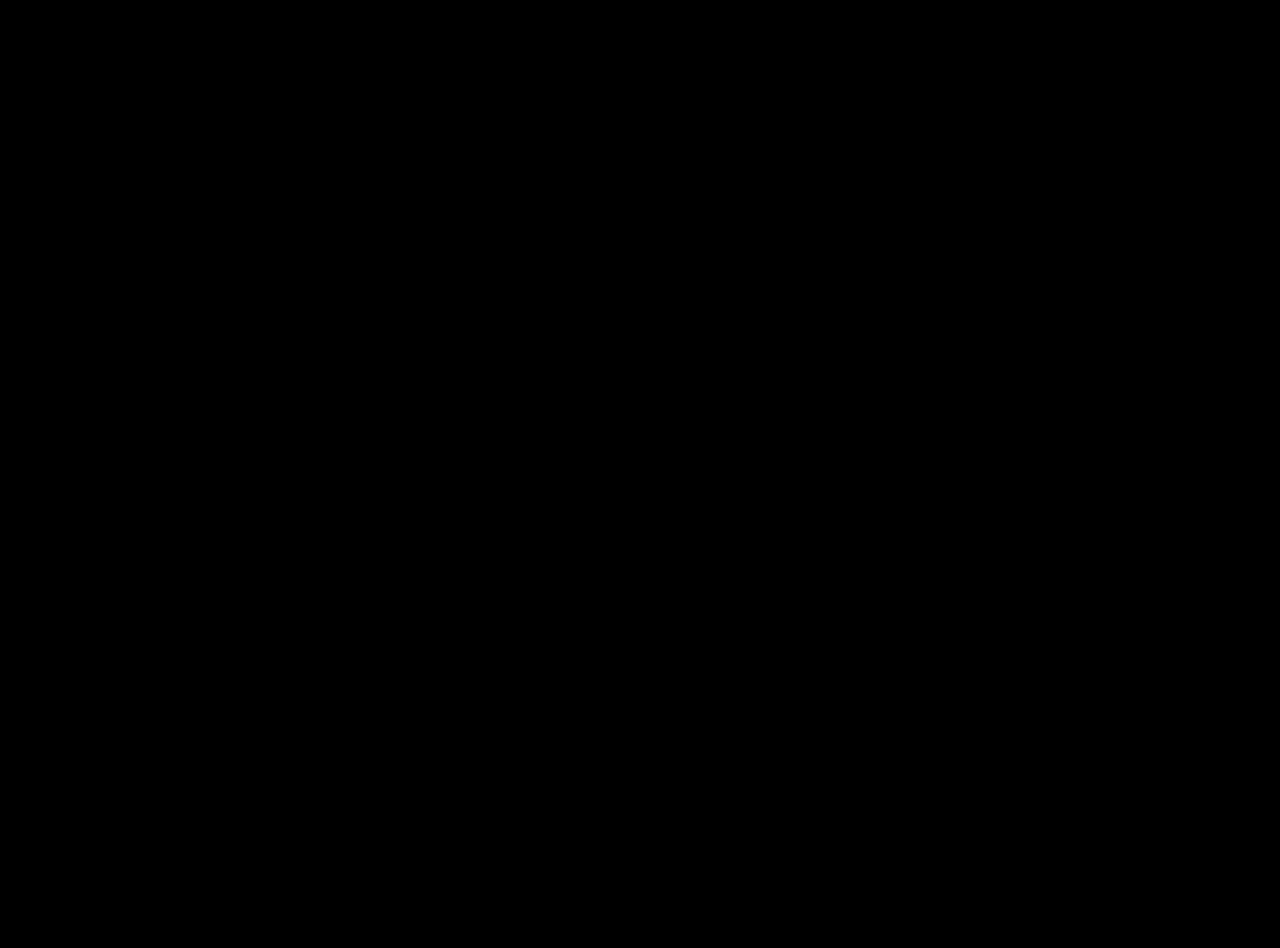
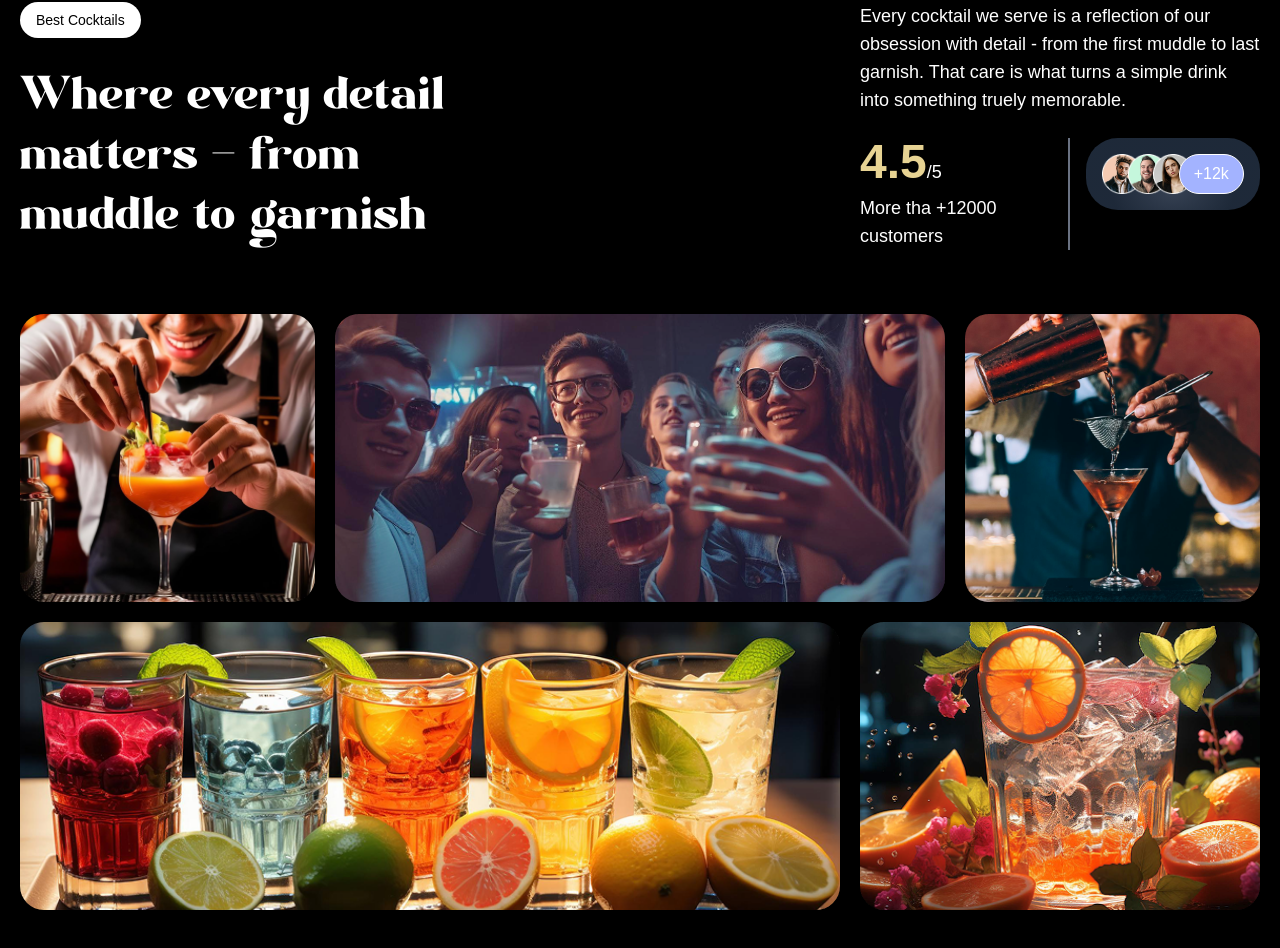
Before and after one commit to Fariya-Khan-Web/Mojito, a React (Vite) app: page / in a window 1280 px wide. Shown: the part 1710-2658 px from the top of the page. Before the commit the page ends 1600 px from the top, so only its background shows below. Built offline with nearby package versions, Linux system fonts and the light colour scheme; a web font is replaced by a local one.

Commit message:
feat: about section

```diff
--- a/src/App.jsx
+++ b/src/App.jsx
@@ -3,6 +3,7 @@ import { ScrollTrigger, SplitText } from 'gsap/all';
 import Navbar from './Components/Navbar';
 import Hero from './Components/Hero';
 import Cocktails from './Components/Cocktails';
+import About from './Components/About';
 
 gsap.registerPlugin(ScrollTrigger, SplitText)
 
@@ -12,6 +13,7 @@ const App = () => {
             <Navbar />
             <Hero />
             <Cocktails />
+            <About/>
         </main>
     );
 };
--- /dev/null
+++ b/src/Components/About.jsx
@@ -0,0 +1,77 @@
+import React from 'react';
+
+const About = () => {
+    return (
+        <section id='about'>
+            <div className='mb-16 px-5 md:px-0'>
+                <div className="content">
+                    {/* title part */}
+                    <div className='col-span-8'>
+                        <p className='badge'>Best Cocktails</p>
+                        <h2>Where every detail matters - from muddle to garnish</h2>
+                    </div>
+
+                    {/* detai & profile part */}
+                    <div className=' sub-content col-span-8 md:col-span-4'>
+                        <p className='w-full'>Every cocktail we serve is a reflection of our obsession with detail - from the first muddle to last garnish. That care is what turns a simple drink into something truely memorable.</p>
+
+                        <div className='grid md:grid-cols-2 gap-4 '>
+                            <div>
+                                <p><span>4.5</span>/5</p>
+                                <p>More tha +12000 customers</p>
+                            </div>
+
+                            <div className='md:border-l-2 border-gray-500 pl-4 '>
+                                <div className='grid grid-cols-4 bg-radial-[at_50%_75%] from-gray-700 via-gray-800 to-gray-800 to-90% rounded-4xl p-4'>
+                                    <img className='min-w-10' src="/images/profile1.png" alt="" />
+                                    <img className='min-w-10 ml-[-12px]' src="/images/profile2.png" alt="" />
+                                    <img className='min-w-10 ml-[-24px]' src="/images/profile3.png" alt="" />
+                                    <div className='min-w-10 ml-[-36px] bg-indigo-300 border border-white flex-center rounded-full'>+12k</div>
+
+                                </div>
+                            </div>
+                        </div>
+
+                    </div>
+                </div>
+
+            </div>
+
+            <div className='top-grid'>
+                <div className='md:col-span-3'>
+                    <div className="noisy">
+                        <img src="/images/abt1.png" alt="grid-img-1" />
+                    </div>
+                </div>
+
+                <div className='md:col-span-6'>
+                    <div className="noisy">
+                        <img src="/images/abt2.png" alt="grid-img-2" />
+                    </div>
+                </div>
+
+                <div className='md:col-span-3'>
+                    <div className="noisy">
+                        <img src="/images/abt5.png" alt="grid-img-5" />
+                    </div>
+                </div>
+
+            </div>
+
+            <div className="bottom-grid">
+                <div className='md:col-span-8'>
+                    <div className="noisy">
+                        <img src="/images/abt3.png" alt="grid-img-3" />
+                    </div>
+                </div>
+                <div className='md:col-span-4'>
+                    <div className="noisy">
+                        <img src="/images/abt4.png" alt="grid-img-4" />
+                    </div>
+                </div>
+            </div>
+        </section>
+    );
+};
+
+export default About;
--- a/src/Components/Cocktails.jsx
+++ b/src/Components/Cocktails.jsx
@@ -1,5 +1,5 @@
 import React from 'react';
-import { cocktailLists } from '../../constants';
+import { cocktailLists, mockTailLists } from '../../constants';
 import { useGSAP } from '@gsap/react';
 import gsap from 'gsap';
 
@@ -50,11 +50,11 @@ const Cocktails = () => {
                 </div>
 
                 <div className="loved">
-                    <h2>Most Popular Cocktails:</h2>
+                    <h2>Most Loved Mocktails:</h2>
 
                     <ul>
                         {
-                            cocktailLists.map(cocktail => (
+                            mockTailLists.map(cocktail => (
                                 <li>
                                     <div className='mr-8'>
                                         <h3>{cocktail.name}</h3>
```
